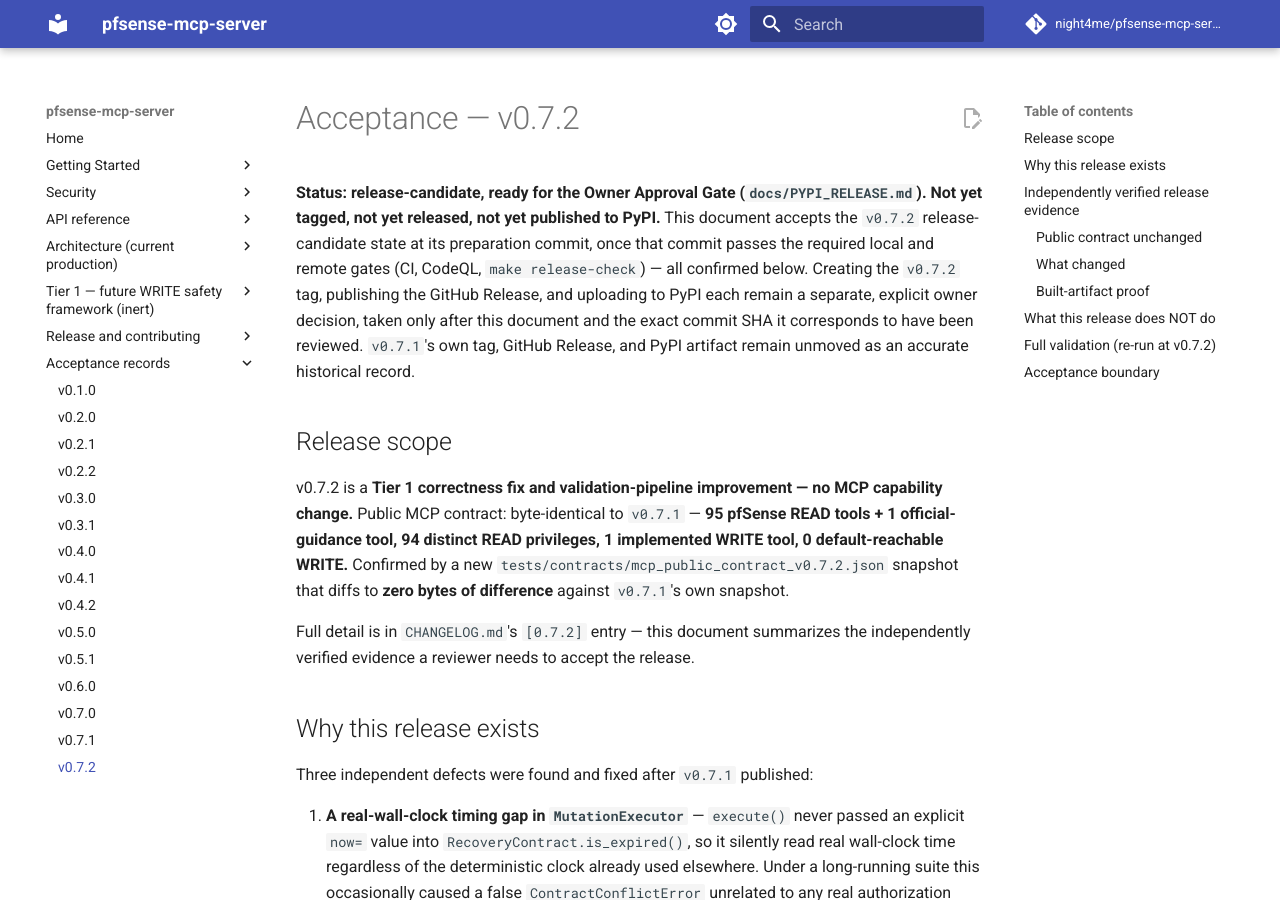
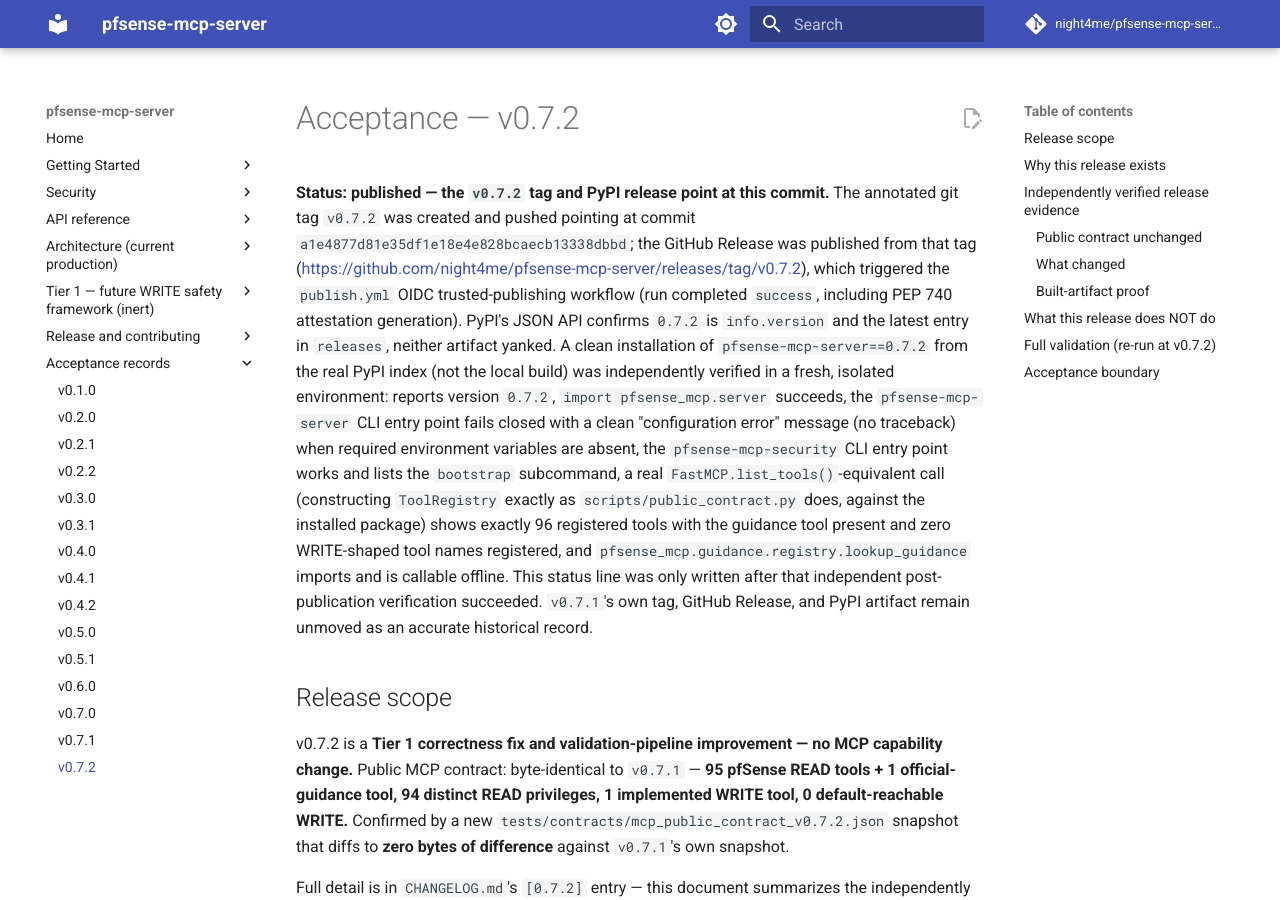
Before and after one commit to night4me/pfsense-mcp-server, an MkDocs documentation site: the page built from docs/ACCEPTANCE_v0.7.2.md, in a window 1280 px wide and 900 px high. Built offline with MkDocs 1.6.1 and Material for MkDocs 9.7.7, drawn with Linux system fonts in a browser that asks for light colours; comment, search, counter and statistics services are not loaded.

Commit message:
docs: record v0.7.2 published state in ACCEPTANCE_v0.7.2.md
v0.7.2 is now live: tag and GitHub Release point at a1e4877,
publish.yml's OIDC workflow succeeded, and PyPI's JSON API confirms
0.7.2 is live (not yanked). A clean install of pfsense-mcp-server==0.7.2
from the real PyPI index (not the local build) was independently
verified: reports version 0.7.2, both CLI entry points work
(pfsense-mcp-server fails closed cleanly without configuration,
pfsense-mcp-security lists the bootstrap subcommand), a real
ToolRegistry/FastMCP construction against the installed package shows
96 registered tools with the guidance tool present and zero WRITE-shaped
tool names, and the offline guidance lookup function imports and is
callable.

Documentation-only change; no historical evidence rewritten.

Co-Authored-By: Claude Sonnet 5 <noreply@anthropic.com>
Claude-Session: https://claude.ai/code/session_01FctdZTKqbZoKYt8YY5TmzW

```diff
--- a/docs/ACCEPTANCE_v0.7.2.md
+++ b/docs/ACCEPTANCE_v0.7.2.md
@@ -1,15 +1,30 @@
 # Acceptance — v0.7.2
 
-**Status: release-candidate, ready for the Owner Approval Gate
-(`docs/PYPI_RELEASE.md`). Not yet tagged, not yet released, not yet
-published to PyPI.** This document accepts the `v0.7.2` release-candidate
-state at its preparation commit, once that commit passes the required
-local and remote gates (CI, CodeQL, `make release-check`) — all
-confirmed below. Creating the `v0.7.2` tag, publishing the GitHub
-Release, and uploading to PyPI each remain a separate, explicit owner
-decision, taken only after this document and the exact commit SHA it
-corresponds to have been reviewed. `v0.7.1`'s own tag, GitHub Release,
-and PyPI artifact remain unmoved as an accurate historical record.
+**Status: published — the `v0.7.2` tag and PyPI release point at this
+commit.** The annotated git tag `v0.7.2` was created and pushed pointing
+at commit `a1e4877d81e35df1e18e4e828bcaecb13338dbbd`; the GitHub Release
+was published from that tag
+(<https://github.com/night4me/pfsense-mcp-server/releases/tag/v0.7.2>),
+which triggered the `publish.yml` OIDC trusted-publishing workflow (run
+completed `success`, including PEP 740 attestation generation). PyPI's
+JSON API confirms `0.7.2` is `info.version` and the latest entry in
+`releases`, neither artifact yanked. A clean installation of
+`pfsense-mcp-server==0.7.2` from the real PyPI index (not the local
+build) was independently verified in a fresh, isolated environment:
+reports version `0.7.2`, `import pfsense_mcp.server` succeeds, the
+`pfsense-mcp-server` CLI entry point fails closed with a clean
+"configuration error" message (no traceback) when required environment
+variables are absent, the `pfsense-mcp-security` CLI entry point works
+and lists the `bootstrap` subcommand, a real
+`FastMCP.list_tools()`-equivalent call (constructing `ToolRegistry`
+exactly as `scripts/public_contract.py` does, against the installed
+package) shows exactly 96 registered tools with the guidance tool
+present and zero WRITE-shaped tool names registered, and
+`pfsense_mcp.guidance.registry.lookup_guidance` imports and is callable
+offline. This status line was only written after that independent
+post-publication verification succeeded. `v0.7.1`'s own tag, GitHub
+Release, and PyPI artifact remain unmoved as an accurate historical
+record.
 
 ## Release scope
 
```
